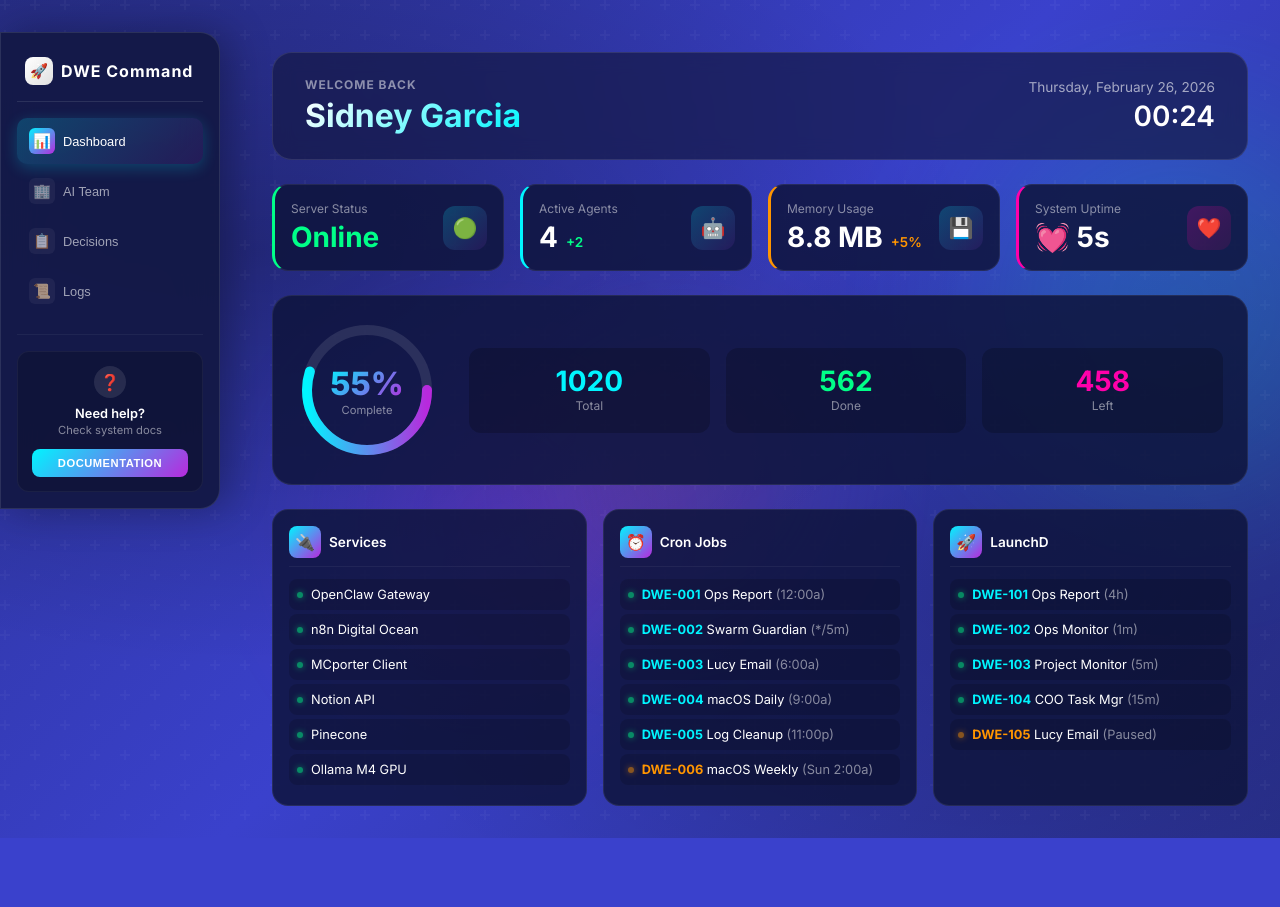
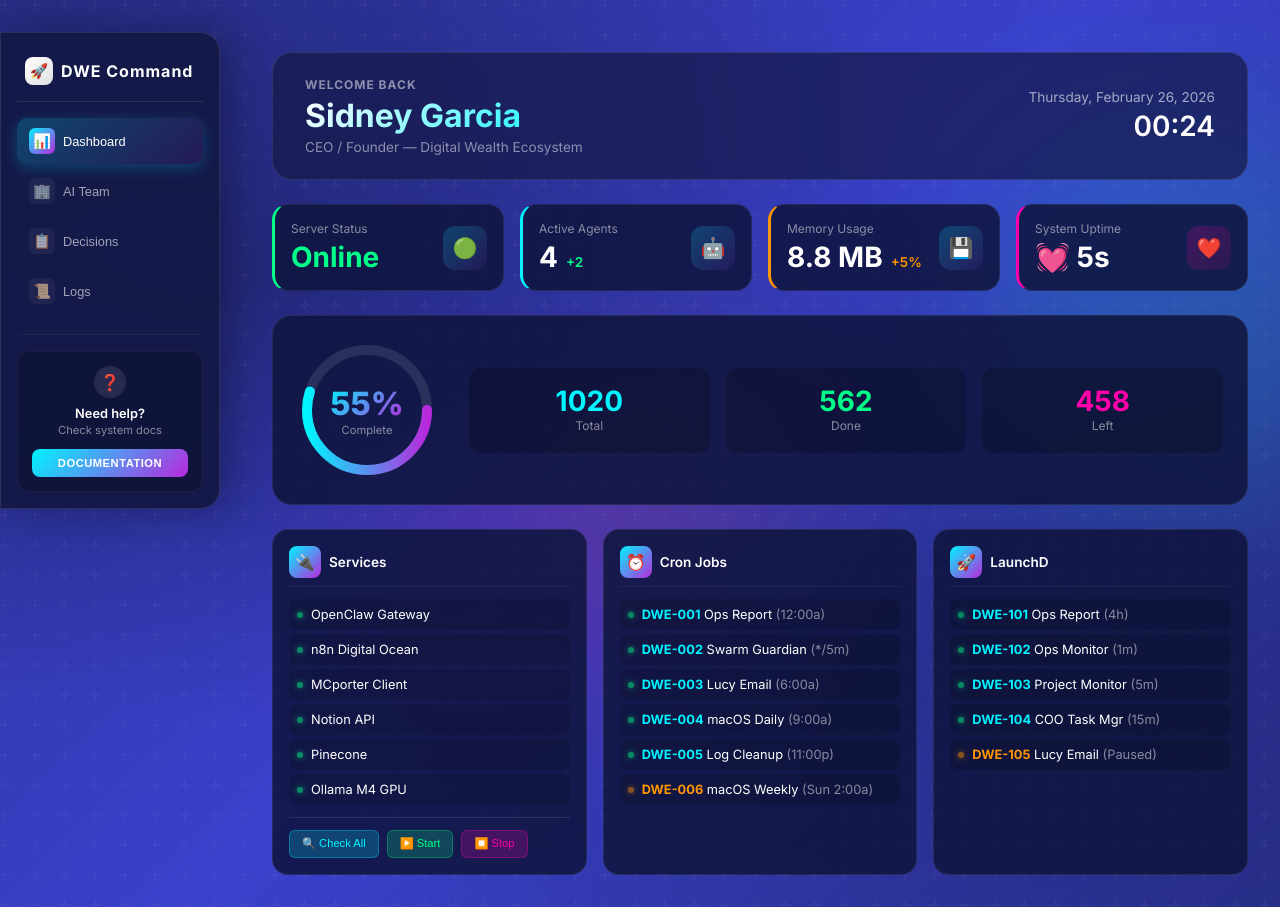
Before and after one commit to sirsid2001/dwe-command-center, a website: page dashboard.html in a window 1280 px wide. Before the commit the page ends 838 px from the top, so only its background shows below. Drawn offline with Linux system fonts and the light colour scheme.

Commit message:
Add CEO title and Quick Actions buttons to Services panel

```diff
--- a/dashboard.html
+++ b/dashboard.html
@@ -528,6 +528,7 @@
                 <div>
                     <h2>Welcome Back</h2>
                     <h1>Sidney Garcia</h1>
+                    <div style="font-size: 0.85rem; color: rgba(255,255,255,0.5); margin-top: 0.25rem;">CEO / Founder — Digital Wealth Ecosystem</div>
                 </div>
                 <div style="text-align: right;">
                     <div class="date" id="date">Loading...</div>
@@ -616,6 +617,11 @@
                     <div class="service-item"><span class="pulse-dot"></span><span>Notion API</span></div>
                     <div class="service-item"><span class="pulse-dot"></span><span>Pinecone</span></div>
                     <div class="service-item"><span class="pulse-dot"></span><span>Ollama M4 GPU</span></div>
+                    <div style="margin-top: 0.75rem; padding-top: 0.75rem; border-top: 1px solid rgba(255,255,255,0.1); display: flex; gap: 0.5rem; flex-wrap: wrap;">
+                        <button style="padding: 0.4rem 0.75rem; background: rgba(0, 245, 255, 0.2); border: 1px solid rgba(0, 245, 255, 0.3); border-radius: 6px; color: #00f5ff; font-size: 0.7rem; cursor: pointer;">🔍 Check All</button>
+                        <button style="padding: 0.4rem 0.75rem; background: rgba(0, 255, 136, 0.2); border: 1px solid rgba(0, 255, 136, 0.3); border-radius: 6px; color: #00ff88; font-size: 0.7rem; cursor: pointer;">▶️ Start</button>
+                        <button style="padding: 0.4rem 0.75rem; background: rgba(255, 0, 170, 0.2); border: 1px solid rgba(255, 0, 170, 0.3); border-radius: 6px; color: #ff00aa; font-size: 0.7rem; cursor: pointer;">⏹️ Stop</button>
+                    </div>
                 </div>
 
                 <div class="service-panel">
```
